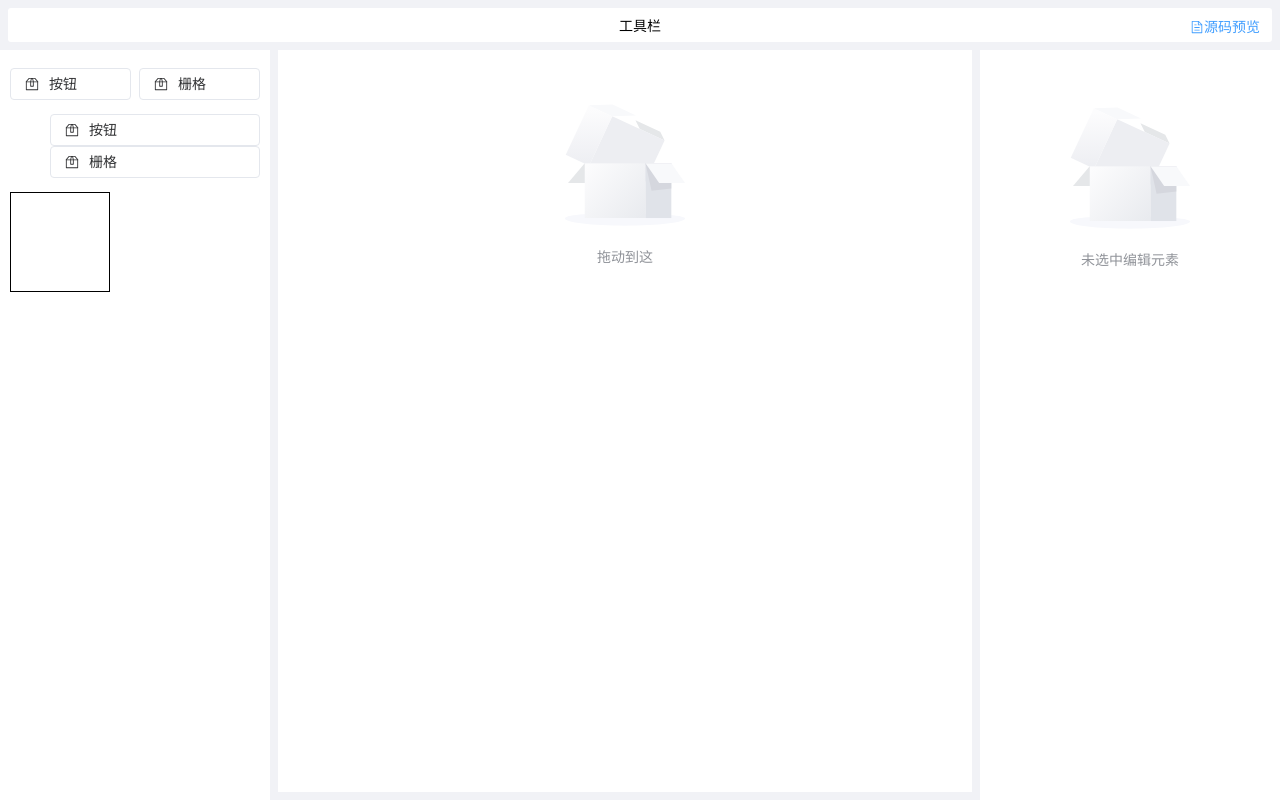
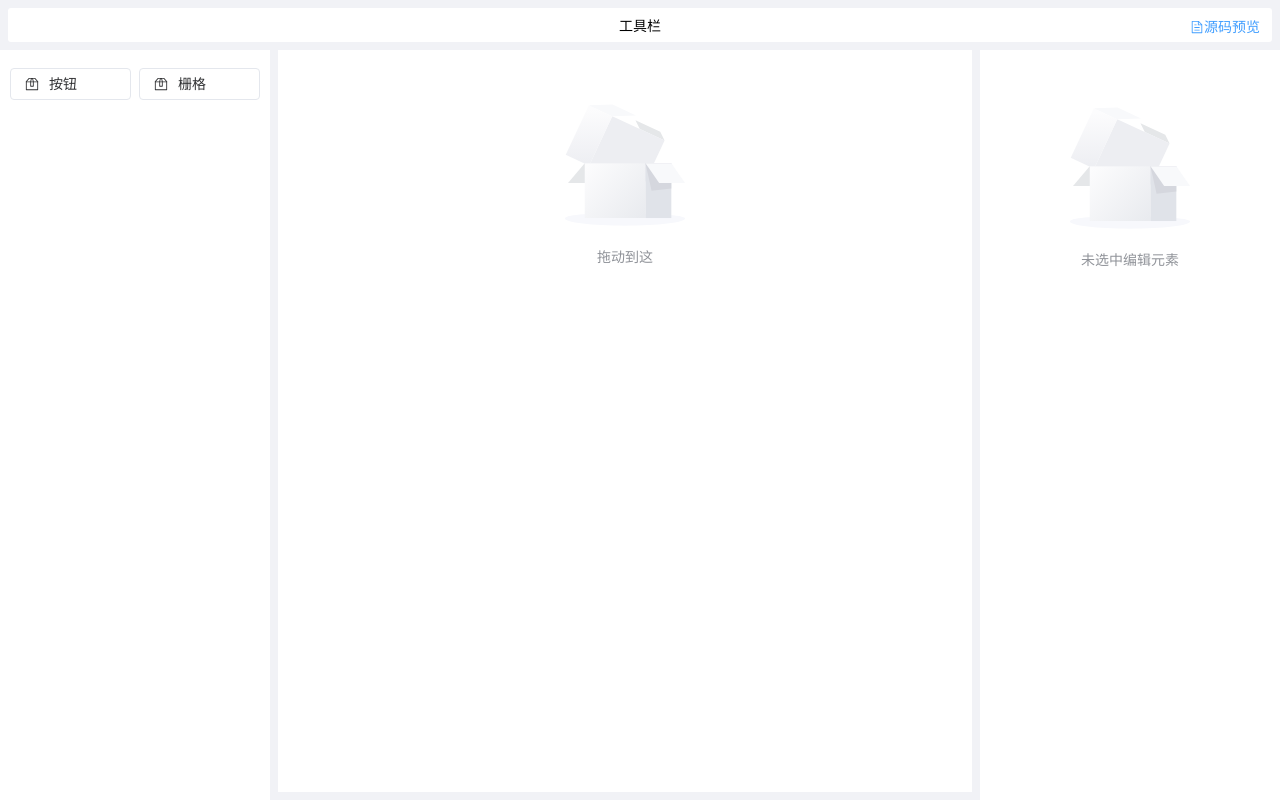
Before and after one commit to chin-ray/Examination-System-Online, a Vue app: page / in a window 1280 px wide. Built offline with nearby package versions, Linux system fonts and the light colour scheme.

Commit message:
feat: 自定义拖拽排序功能

```diff
--- a/src/store/modules/editor.js
+++ b/src/store/modules/editor.js
@@ -12,11 +12,12 @@ export default {
         componentData: [], // 画布组件数据
         curComponent: null,
         curComponentIndex: null,
+        dragToComponent: null, // 拖拽至组件
         // 点击画布时是否点中组件，主要用于取消选中组件用。
         // 如果没点中组件，并且在画布空白处弹起鼠标，则取消当前组件的选中状态
         isClickComponent: false,
         editor: null, // 编辑器元素
-        isDragInEdiotr: false // 是否在编辑器中拖动，用于显示提示边框
+        isDragInEditor: false // 是否在编辑器中拖动，用于显示提示边框
     },
     actions: {
         setClickComponentStatus(status) {
@@ -29,6 +30,14 @@ export default {
 
         setInEditorStatus(status) {
             this.isInEdiotr = status
+        },
+
+        setIsDragInEditor(status) {
+            this.isDragInEditor = status
+        },
+
+        setDragToComponent(component) {
+            this.dragToComponent = component
         },
 
         setCanvasStyle(style) {
@@ -73,22 +82,22 @@ export default {
         },
 
         addComponent({ component, index }) {
-            let { left, top } = component.style
-            if (left < 0) left = 0
-            if (top < 0) top = 0
-            const clientRectInfo = this.getEditor() // 画布信息
-            const editorWidth = clientRectInfo.width
-            const editorHeight = clientRectInfo.height
-            const componentWidth = component.style.width
-            const componentHeight = component.style.height
-            if (editorWidth <= componentWidth + left) {
-                left = editorWidth - componentWidth
-            }
-            if (editorHeight <= componentHeight + top) {
-                top = editorHeight - componentHeight
-            }
-            component.style.left = left
-            component.style.top = top
+            // let { left, top } = component.style
+            // if (left < 0) left = 0
+            // if (top < 0) top = 0
+            // const clientRectInfo = this.getEditor() // 画布信息
+            // const editorWidth = clientRectInfo.width
+            // const editorHeight = clientRectInfo.height
+            // const componentWidth = component.style.width
+            // const componentHeight = component.style.height
+            // if (editorWidth <= componentWidth + left) {
+            //     left = editorWidth - componentWidth
+            // }
+            // if (editorHeight <= componentHeight + top) {
+            //     top = editorHeight - componentHeight
+            // }
+            // component.style.left = left
+            // component.style.top = top
 
             if (index !== undefined) {
                 this.componentData.splice(index, 0, component)
@@ -120,9 +129,5 @@ export default {
         getEditor() {
             return $('#editor').getBoundingClientRect()
         },
-
-        setIsDragInEdiotr(status) {
-            this.isDragInEdiotr = status
-        }
     },
 }
--- a/src/utils/shortcutKey.js
+++ b/src/utils/shortcutKey.js
@@ -83,7 +83,7 @@ export function listenGlobalKeyDown() {
     }
 
     window.ondragend = () => {
-        store.setIsDragInEdiotr(false)
+        store.setIsDragInEditor(false)
     }
 }
 
--- a/src/views/Editor/CenterPanel/Shape.vue
+++ b/src/views/Editor/CenterPanel/Shape.vue
@@ -1,5 +1,14 @@
 <template>
-  <div class="shape" :class="[isActive && 'active']" @mousedown="handleMouseDownOnShape">
+  <div v-show="isDragInEditor && dragToComponent == props.element" class="drag-line"></div>
+  <div
+    class="shape"
+    :class="[isActive && 'active']"
+    :draggable="true"
+    @dragstart="handleDragStart"
+    @dragenter="handleDragEnter"
+    @dragleave="handleDragLeave"
+    @mousedown="handleMouseDownOnShape"
+  >
     <slot></slot>
     <div v-show="isActive" class="component-handler px">{{ props.element.label }}</div>
   </div>
@@ -33,57 +42,33 @@ const props = defineProps({
 })
 
 const isActive = computed(() => props.active && !props.element.isLock)
+const isDragInEditor = computed(() => store.isDragInEditor)
+const dragToComponent = computed(() => store.dragToComponent)
 
 // 点击外层包裹组件
 const handleMouseDownOnShape = (e) => {
   store.setInEditorStatus(true)
   store.setClickComponentStatus(true)
 
-  e.preventDefault()
+  // e.preventDefault()
   e.stopPropagation()
   store.hideContextMenu()
   store.setCurComponent({ component: props.element, index: props.index })
   if (props.element.isLock) return
+}
 
-  const pos = { ...props.defaultStyle }
-  const startY = e.clientY
-  const startX = e.clientX
-  // 如果直接修改属性，值的类型会变为字符串，所以要转为数值型
-  const startTop = Number(pos.top)
-  const startLeft = Number(pos.left)
-
-  // 如果元素没有移动，则不保存快照
-  let hasMove = false
-  const move = (moveEvent) => {
-    hasMove = true
-    const curX = moveEvent.clientX
-    const curY = moveEvent.clientY
-    pos.top = curY - startY + startTop
-    pos.left = curX - startX + startLeft
-
-    // 修改当前组件样式
-    store.setShapeStyle(pos)
-    // 等更新完当前组件的样式并绘制到屏幕后再判断是否需要吸附
-    // 如果不使用 $nextTick，吸附后将无法移动
-    // nextTick(() => {
-    //   // 触发元素移动事件，用于显示标线、吸附功能
-    //   // 后面两个参数代表鼠标移动方向
-    //   // curY - startY > 0 true 表示向下移动 false 表示向上移动
-    //   // curX - startX > 0 true 表示向右移动 false 表示向左移动
-    //   eventBus.$emit('move', curY - startY > 0, curX - startX > 0)
-    // })
-  }
-  const up = () => {
-    hasMove && store.recordSnapshot()
-    // 触发元素停止移动事件，用于隐藏标线
-    // eventBus.$emit('unmove')
-    document.removeEventListener('mousemove', move)
-    document.removeEventListener('mouseup', up)
-  }
-
-  if (e.button !== 0) return //仅鼠标左键点击可以移动
-  document.addEventListener('mousemove', move)
-  document.addEventListener('mouseup', up)
+// 拖拽开始
+const handleDragStart = () => {
+  store.setIsDragInEditor(true)
+  store.hideContextMenu()
+}
+// 拖拽进入可放置区域
+const handleDragEnter = () => {
+  store.setDragToComponent(props.element)
+}
+// 拖拽离开可放置区域
+const handleDragLeave = () => {
+  store.setDragToComponent(null)
 }
 </script>
 
@@ -93,7 +78,7 @@ const handleMouseDownOnShape = (e) => {
   position: relative;
   width: 100%;
   height: 100%;
-  margin-bottom: 1px;
+  // margin-bottom: 1px;
 
   &:hover {
     cursor: pointer; //move
@@ -118,4 +103,10 @@ const handleMouseDownOnShape = (e) => {
   bottom: -21px;
   left: 0;
 }
+.drag-line {
+  width: 100%;
+  height: 4px;
+  margin: 4px 0;
+  background-color: #409eff;
+}
 </style>
--- a/src/views/Editor/CenterPanel/index.vue
+++ b/src/views/Editor/CenterPanel/index.vue
@@ -8,8 +8,6 @@
       :element="item"
       :index="index"
       :class="{ lock: item.isLock }"
-      :draggable="true"
-      @dragstart="handleDragStart"
     >
       <component
         :is="item.component"
@@ -20,6 +18,7 @@
         :element="item"
       />
     </Shape>
+    <div v-show="isDragInEditor && !dragToComponent" class="drag-line"></div>
     <!-- 右键菜单 -->
     <ContextMenu v-if="store.editor" />
     <el-empty v-if="!componentData.length" :image-size="120" description="拖动到这" />
@@ -36,6 +35,8 @@ const store = mainStore()
 
 const componentData = computed(() => store.componentData)
 const curComponent = computed(() => store.curComponent)
+const isDragInEditor = computed(() => store.isDragInEditor)
+const dragToComponent = computed(() => store.dragToComponent)
 
 // 点击空白画板
 const handleMouseDown = (e) => {
@@ -43,14 +44,6 @@ const handleMouseDown = (e) => {
   if (!store.curComponent) {
     e.preventDefault()
   }
-  store.hideContextMenu()
-}
-
-// 编辑器内拖拽
-const handleDragStart = (e) => {
-  console.log('drag')
-  e.dataTransfer.setData('index', e.target.dataset.index)
-  store.setIsDragInEdiotr(true)
   store.hideContextMenu()
 }
 
@@ -106,4 +99,10 @@ $headerHeight: 42px;
     height: 100%;
   }
 }
+.drag-line {
+  width: 100%;
+  height: 4px;
+  margin: 4px 0;
+  background-color: #409eff;
+}
 </style>
--- a/src/views/Editor/LeftPanel/index.vue
+++ b/src/views/Editor/LeftPanel/index.vue
@@ -8,55 +8,6 @@
         </el-card>
       </el-col>
     </el-row>
-
-    <draggable
-      :list="state.componentList"
-      item-key="id"
-      v-bind="{
-        sort: false, // 排序
-        handle: `.drag-handler`, // 在列表项中拖动句柄选择器
-        group: { name: 'article', pull: 'clone', put: false }, // name相同的组可以互相拖动 { name: '', pull: [true, false, clone], put: [true, false, array] }
-        animation: 300,
-        fallbackOnBody: true
-      }"
-      tag="ul"
-      :move="checkMove"
-      :clone="handleFieldWidgetClone"
-    >
-      <template #item="{ element }">
-        <el-card class="drag-handler" shadow="hover" :data-index="index">
-          <el-icon><Box /></el-icon>
-          <span class="ml-1">{{ element.label }}</span>
-        </el-card>
-      </template>
-    </draggable>
-    <div class="editor-container" style="height: 100px; width: 100px; border: 1px solid #000">
-      <draggable
-        :list="state.componentData"
-        item-key="id"
-        v-bind="{
-          disabled: true, // 是否禁用sortable
-          handle: `.drag-handler`, // 在列表项中拖动句柄选择器
-          ghostClass: 'ghost', // 拖动元素的class占位符类名
-          group: { name: 'article', pull: '' }, // name相同的组可以互相拖动 { name: '', pull: [true, false, clone], put: [true, false, array] }
-          animation: 300,
-          fallbackOnBody: true
-        }"
-        tag="transition-group"
-        :move="checkMove"
-        @add="onDragAdd"
-        @update="onDragUpdate"
-        @start="onDragAdd"
-        @end="onDragEnd"
-      >
-        <template #item="{ element }">
-          <el-card class="drag-handler" shadow="hover" :data-index="index">
-            <el-icon><Box /></el-icon>
-            <span class="ml-1">{{ element.label }}</span>
-          </el-card>
-        </template>
-      </draggable>
-    </div>
   </div>
 </template>
 
@@ -72,28 +23,9 @@ const state = reactive({
   componentData: []
 })
 
-const onDragEnd = (e) => {
-  console.log('onDragEnd' + e)
-}
-
-const onDragAdd = (e) => {
-  console.log('onDragAdd' + e)
-}
-
-const onDragUpdate = (e) => {
-  console.log('onDragUpdate' + e)
-}
-
-const checkMove = (e) => {
-  console.log('checkMove' + e)
-}
-const handleFieldWidgetClone = (e) => {
-  console.log('handleFieldWidgetClone' + e)
-}
-
 const handleDragStart = (e) => {
   e.dataTransfer.setData('index', e.target.dataset.index)
-  store.setIsDragInEdiotr(true)
+  store.setIsDragInEditor(true)
   store.hideContextMenu()
 }
 </script>
--- a/src/views/Editor/index.vue
+++ b/src/views/Editor/index.vue
@@ -16,7 +16,7 @@
       <el-scrollbar class="container-scroll-bar" height="calc(100vh - 42px)" style="width: 100%" @scroll="onScroll">
         <el-main
           class="editor-main"
-          :class="{ 'in-editor': isDragInEdiotr }"
+          :class="{ 'in-editor': isDragInEditor }"
           @drop="handleDrop"
           @dragover="handleDragOver"
           @mousedown="handleMouseDown"
@@ -46,7 +46,7 @@ import { mainStore } from '@/store'
 import { generateID, deepCopy } from '@/utils/utils'
 const store = mainStore()
 
-const isDragInEdiotr = computed(() => store.isDragInEdiotr)
+const isDragInEditor = computed(() => store.isDragInEditor)
 const curComponent = computed(() => store.curComponent)
 
 // 拖拽结束
@@ -54,10 +54,10 @@ const handleDrop = (e) => {
   e.preventDefault()
   e.stopPropagation()
   const index = e.dataTransfer.getData('index')
-  if (index) {
+  if (index && index != 'undefined') {
     const component = deepCopy(componentList[index])
-    component.style.top = e.layerY - component.style.height / 2
-    component.style.left = e.layerX - component.style.width / 2
+    // component.style.top = e.layerY - component.style.height / 2
+    // component.style.left = e.layerX - component.style.width / 2
     component.id = generateID()
     store.addComponent({ component })
     store.setCurComponent({ component, index: store.componentData.length - 1 })
```
